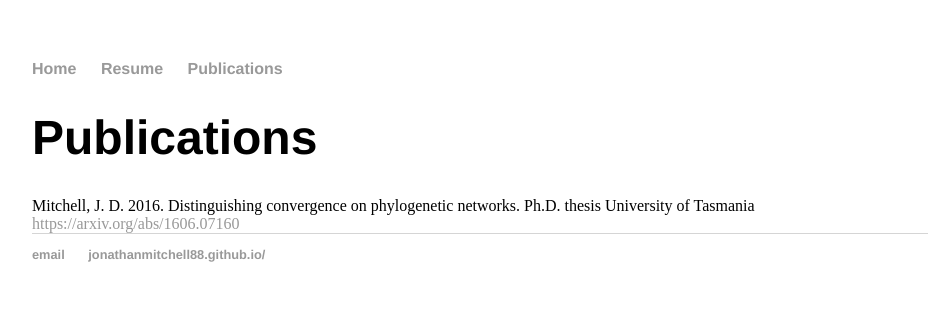
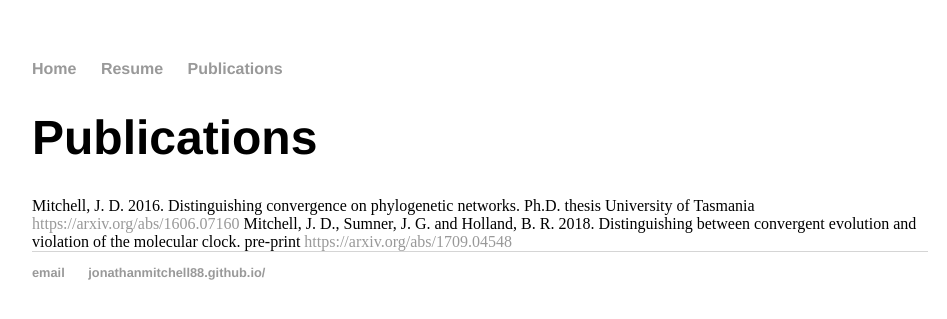
Before and after one commit to jonathanmitchell88/jonathanmitchell88.github.io, a Jekyll site: the page built from publications/index.html, in a window 1280 px wide. Shown: the top 319 px of the page, without its empty margins (160-1107 px from the left). Built offline with Jekyll 4.4.1, drawn with Linux system fonts in a browser that asks for light colours.

Commit message:
Update index.html

```diff
--- a/publications/index.html
+++ b/publications/index.html
@@ -6,5 +6,6 @@ title: Publications of Jonathan Mitchell
 	<div class="cv">
 					<h1>Publications</h1>
 					Mitchell, J. D. 2016. Distinguishing convergence on phylogenetic networks. Ph.D. thesis University of Tasmania <a href="https://arxiv.org/abs/1606.07160">https://arxiv.org/abs/1606.07160</a>
+					Mitchell, J. D., Sumner, J. G. and Holland, B. R. 2018. Distinguishing between convergent evolution and violation of the molecular clock. pre-print <a href="https://arxiv.org/abs/1709.04548">https://arxiv.org/abs/1709.04548</a>
 					</address>
 	</div>
```
